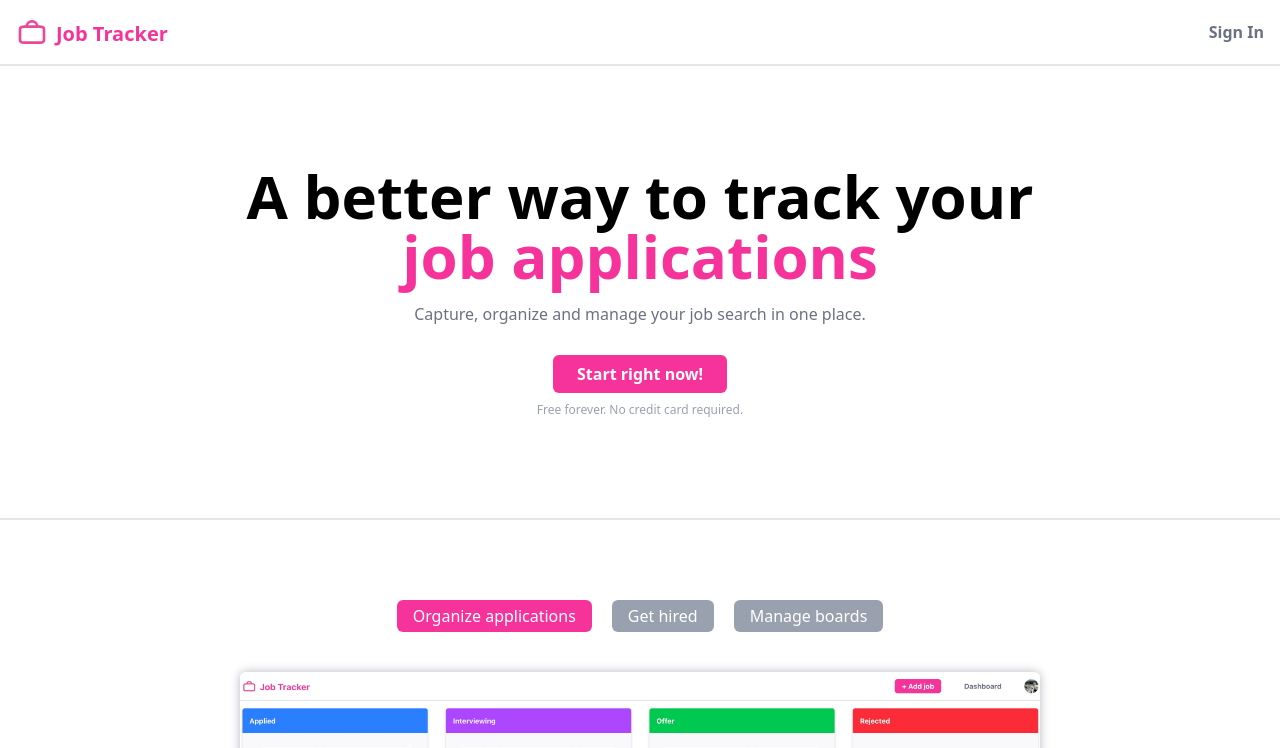
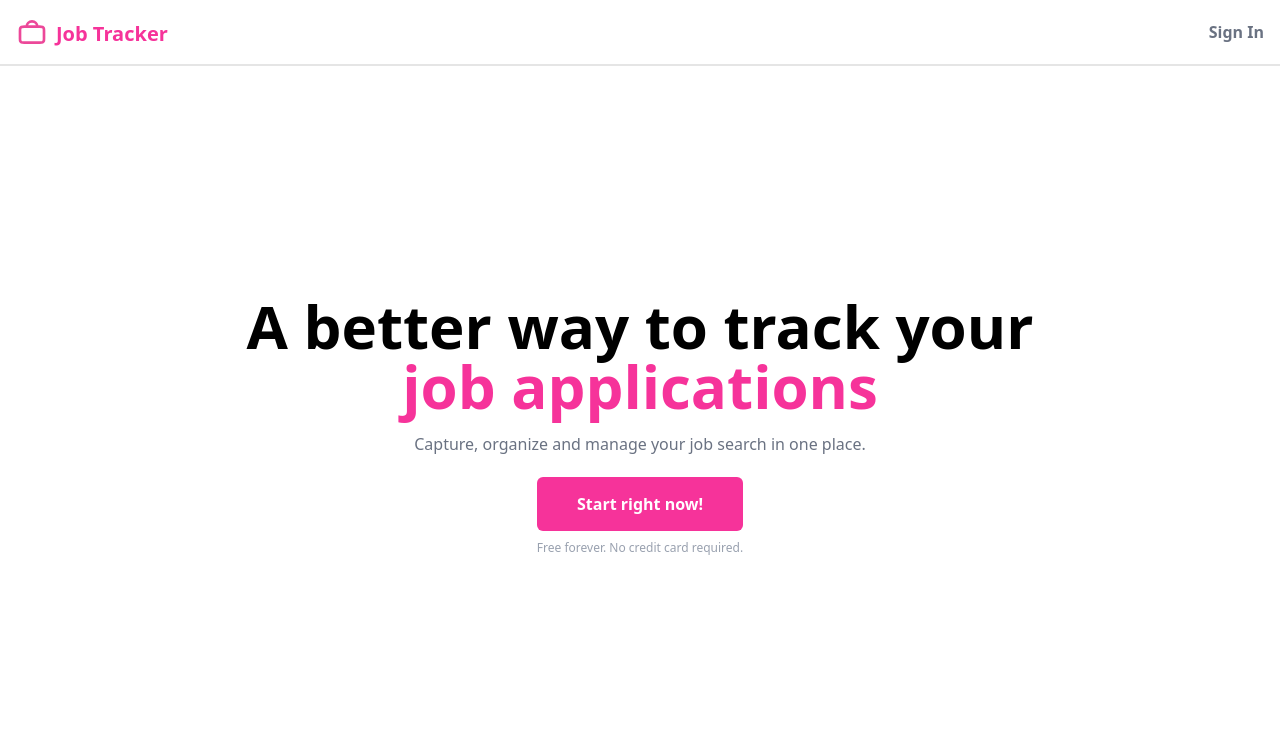
Before and after one commit to p-glazowski/job-application-tracker, a Next.js app: page / in a window 1280 px wide. Shown: the top 748 px of the page. Built offline with nearby package versions, Linux system fonts and the light colour scheme; no server answers.

Commit message:
changed the size of the button

```diff
--- a/app/page.tsx
+++ b/app/page.tsx
@@ -9,7 +9,8 @@ export default async function Home() {
 
   return (
     <div className="flex-1">
-      <section className="my-25 text-center max-w-200 mx-auto grid gap-4">
+      <section className="h-dvh grid place-items-center">
+        <div className="text-center max-w-200 mx-auto grid gap-4 -mt-20">
           <h1 className="text-6xl font-bold">
             A better way to track your{' '}
             <span className="text-pink-500">job applications</span>
@@ -20,14 +21,15 @@ export default async function Home() {
           <div className="mt-5">
             <Link
               href={session ? '/dashboard' : '/login'}
-            className="bg-pink-500 rounded-md p-2 px-6 text-white font-bold cursor-pointer hover:bg-pink-600"
+              className="bg-pink-500 rounded-md p-4 px-10 text-white font-bold cursor-pointer hover:bg-pink-600"
             >
               Start right now!
             </Link>
           </div>
-        <p className="text-gray-400 text-xs">
+          <p className="text-gray-400 text-xs mt-2">
             Free forever. No credit card required.
           </p>
+        </div>
       </section>
       <div className="border-b-2 border-black/10"></div>
       <ScreenSection />
```
Lines whose indentation alone changed are shown as unchanged.
